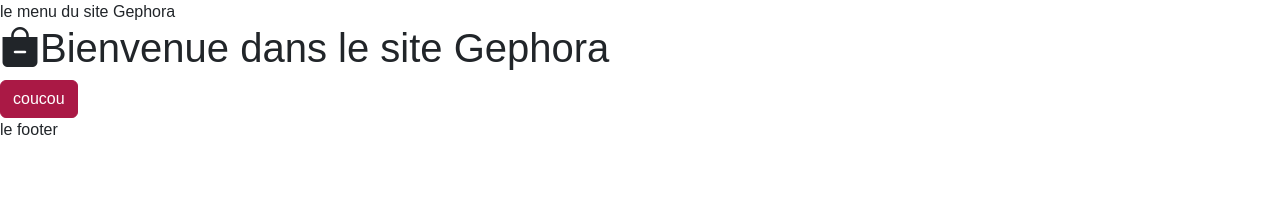
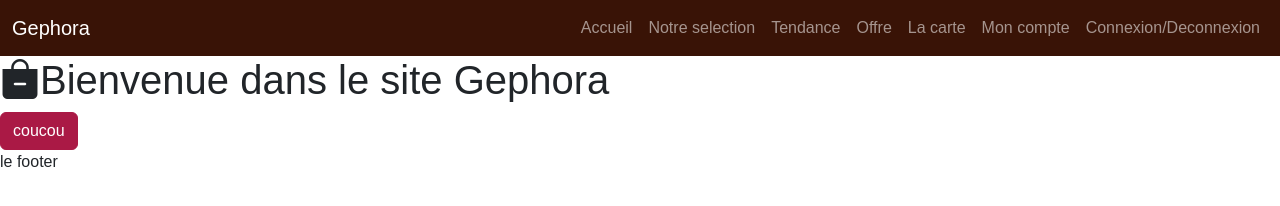
Before and after one commit to Ghofran-malket/gephora, a website with bundled scripts: page index.html in a window 1280 px wide. Built offline with nearby package versions, Linux system fonts and the light colour scheme; files whose address does not match are found by name; a web font is replaced by a local one.

Commit message:
Add site header

```diff
--- a/index.html
+++ b/index.html
@@ -13,7 +13,43 @@
 </head>
 
 <body>
-    <header>le menu du site Gephora</header>
+    <header>
+        <nav class="navbar navbar-expand-lg bg-dark" data-bs-theme="dark"">
+            <div class="container-fluid">
+                <a class="navbar-brand" href="/">Gephora</a>
+                <button class="navbar-toggler" type="button" data-bs-toggle="collapse"
+                    data-bs-target="#navbarSupportedContent" aria-controls="navbarSupportedContent"
+                    aria-expanded="false" aria-label="Toggle navigation">
+                    <span class="navbar-toggler-icon"></span>
+                </button>
+                <div class="collapse navbar-collapse" id="navbarSupportedContent">
+                    <ul class="navbar-nav ms-auto mb-2 mb-lg-0">
+                        <li class="nav-item">
+                            <a class="nav-link" href="/">Accueil</a>
+                        </li>
+                        <li class="nav-item">
+                            <a class="nav-link" href="#">Notre selection</a>
+                        </li>
+                        <li class="nav-item">
+                            <a class="nav-link">Tendance</a>
+                        </li>
+                        <li class="nav-item">
+                            <a class="nav-link">Offre</a>
+                        </li>
+                        <li class="nav-item">
+                            <a class="nav-link">La carte</a>
+                        </li>
+                        <li class="nav-item">
+                            <a class="nav-link">Mon compte</a>
+                        </li>
+                        <li class="nav-item">
+                            <a class="nav-link">Connexion/Deconnexion</a>
+                        </li>
+                    </ul>
+                </div>
+            </div>
+        </nav>
+    </header>
     <main id="main-page">
         <!-- le contenue de la page sera injectee ici-->
     </main>
```
